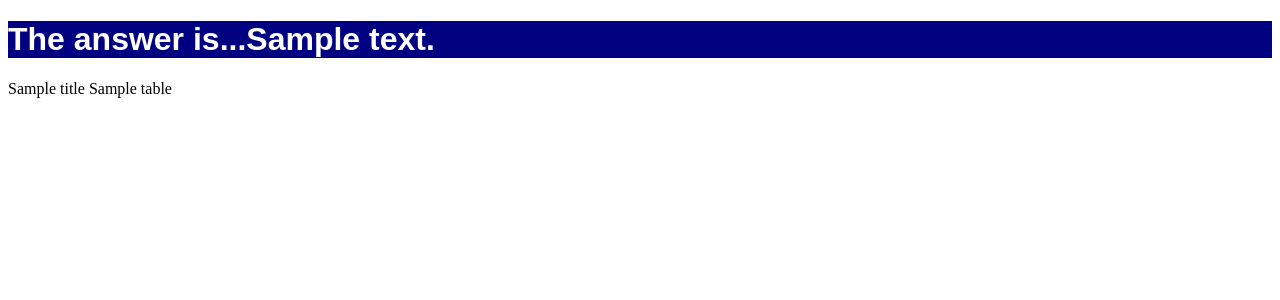
After one commit to seangoulding/StudentLoanCalculator, a Flask app: template templates/answer_page.html in a window 1280 px wide. The commit adds this page. Shown: the top 300 px of the page. Run offline with Flask 3, Linux system fonts and the light colour scheme; the template is opened without the code that fills it: most values are stand-ins (such as "Sample title", 1, 10 or a date in 2020).

Commit message:
finished

```diff
--- a/app.py
+++ b/app.py
@@ -8,6 +8,10 @@ app.config["SECRET_KEY"] = "your secret key"
 
 @app.route('/', methods = ["GET", "POST"])
 def index():
+    return render_template("index.html")
+
+@app.route("/calculate", methods=["GET","POST"])
+def calculate():
     if request.method == "POST":
         balance = int(request.form["bal1"])
         years_left = int(request.form["yr"])
@@ -29,8 +33,21 @@ def index():
             for k in range(int(len(h))):
                 investment_interest.append(float(h[k]))
 
-        return analyse(balance=balance,years_left=years_left,initial_salary=initial_salary,salary_boost=salary_boost,investment_interest=investment_interest)
-    return render_template("index.html")
+        df = analyse(balance=balance,years_left=years_left,initial_salary=initial_salary,salary_boost=salary_boost,investment_interest=investment_interest)
+
+        saved_investment = df["Money Saved by Paying Early (Considers Investment)"].sum()
+        saved_inflation = df["Money Saved by Paying Early (Considers Inflation)"].sum()
+
+        if saved_investment > 0 and saved_inflation > 0:
+            answer = "should pay it off early"
+        elif saved_investment < 0 and saved_inflation > 0:
+            answer = "would save more by investing lump sum"
+        elif saved_investment > 0 and saved_inflation < 0:
+            answer = "shouldn't be printing as this never happens!"
+        else:
+            answer = "should not pay it off early"
+
+        return render_template("answer_page.html", answer = answer, tables = [df.to_html(classes="data")], titles=df.columns.values)
 
 def analyse(balance, years_left, initial_salary, salary_boost,investment_interest):
     #Would like to randomly compute if worth paying off student loan
@@ -155,21 +172,9 @@ def analyse(balance, years_left, initial_salary, salary_boost,investment_interes
     df["Money Saved by Paying Early (Considers Investment)"] = final_money_saved_investment
     df["Loan balance"] = final_loan_balance
 
-    saved_investment = df["Money Saved by Paying Early (Considers Investment)"].sum()
-    saved_inflation = df["Money Saved by Paying Early (Considers Inflation)"].sum()
-
-    if saved_investment > 0 and saved_inflation > 0:
-        answer = "should pay it off early"
-    elif saved_investment < 0 and saved_inflation > 0:
-        answer = "would save more by investing lump sum"
-    elif saved_investment > 0 and saved_inflation < 0:
-        answer = "shouldn't be printing as this never happens!"
-    else:
-        answer = "should not pay it off early"
-
     #df.to_csv("ouput.csv")
 
-    return answer
+    return df
 
 
 if __name__ == "__main__":
--- a/static/styles.css
+++ b/static/styles.css
@@ -20,3 +20,8 @@ form{
     justify-content: space-evenly;
     height: 90vh;
 }
+
+table{
+    width: 100%;
+    font-family: Arial, Helvetica, sans-serif;
+}
--- /dev/null
+++ b/templates/answer_page.html
@@ -0,0 +1,20 @@
+<!DOCTYPE html>
+<html lang="en">
+  <head>
+    <meta charset="UTF-8">
+    <meta name="viewport" content="width=device-width, initial-scale=1.0">
+    <meta http-equiv="X-UA-Compatible" content="ie=edge">
+    <link rel="stylesheet" href="/static/styles.css" type="text/css">
+    <title>Student Loan Repayment Optimiser</title>
+  </head>
+  <body>
+        <h1>The answer is...{{ answer }}</h1>
+
+       <table>
+        {% for table in tables %}
+            {{titles[loop.index]}}
+            {{ table|safe }}
+        {% endfor %}
+      </table>
+  </body>
+</html>
--- a/templates/index.html
+++ b/templates/index.html
@@ -10,7 +10,7 @@
   <body>
         <h1>Student Loan Repayment Optimiser</h1>
 
-        <form name="passdata" action="." method="POST">
+        <form name="passdata" action="/calculate" method="POST">
             <div class="form_component">
               <label for="bal1"> Loan Balance (GBP) </label>
               <input type="number" id="bal1" name="bal1" placeholder="30000">
```
